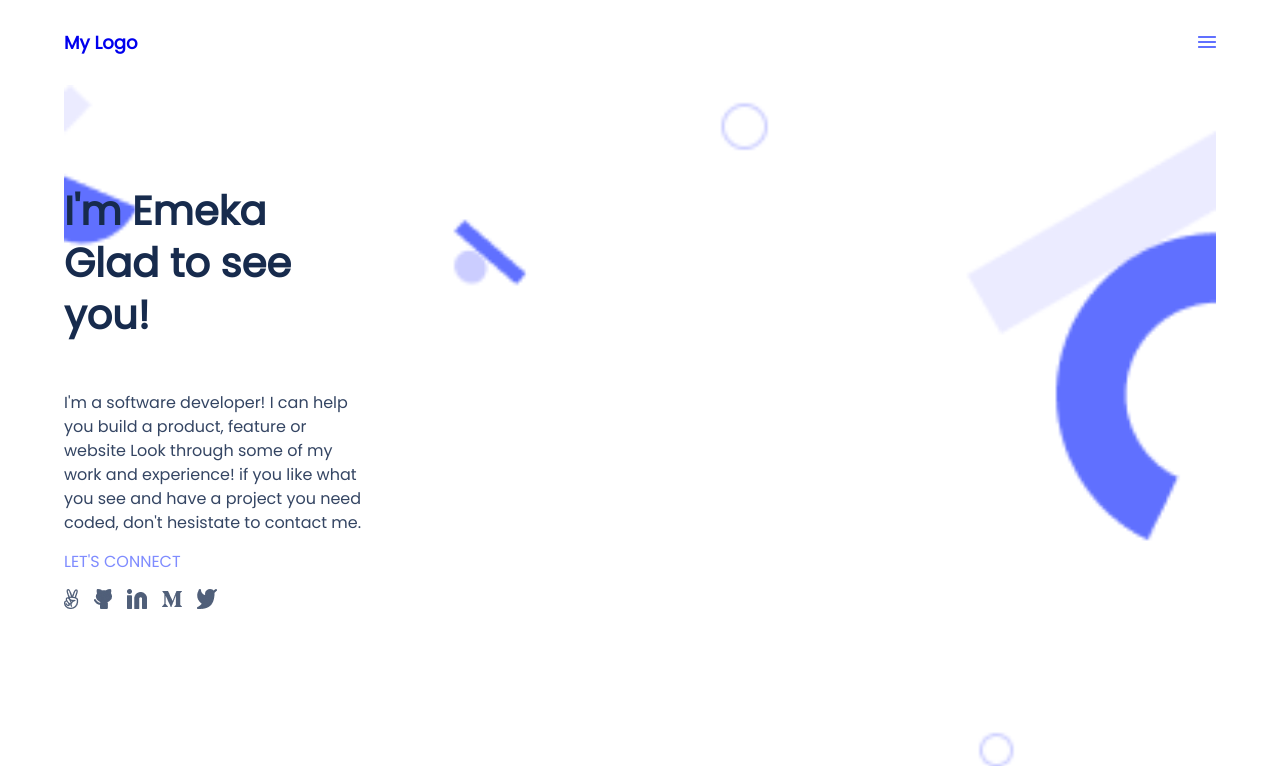
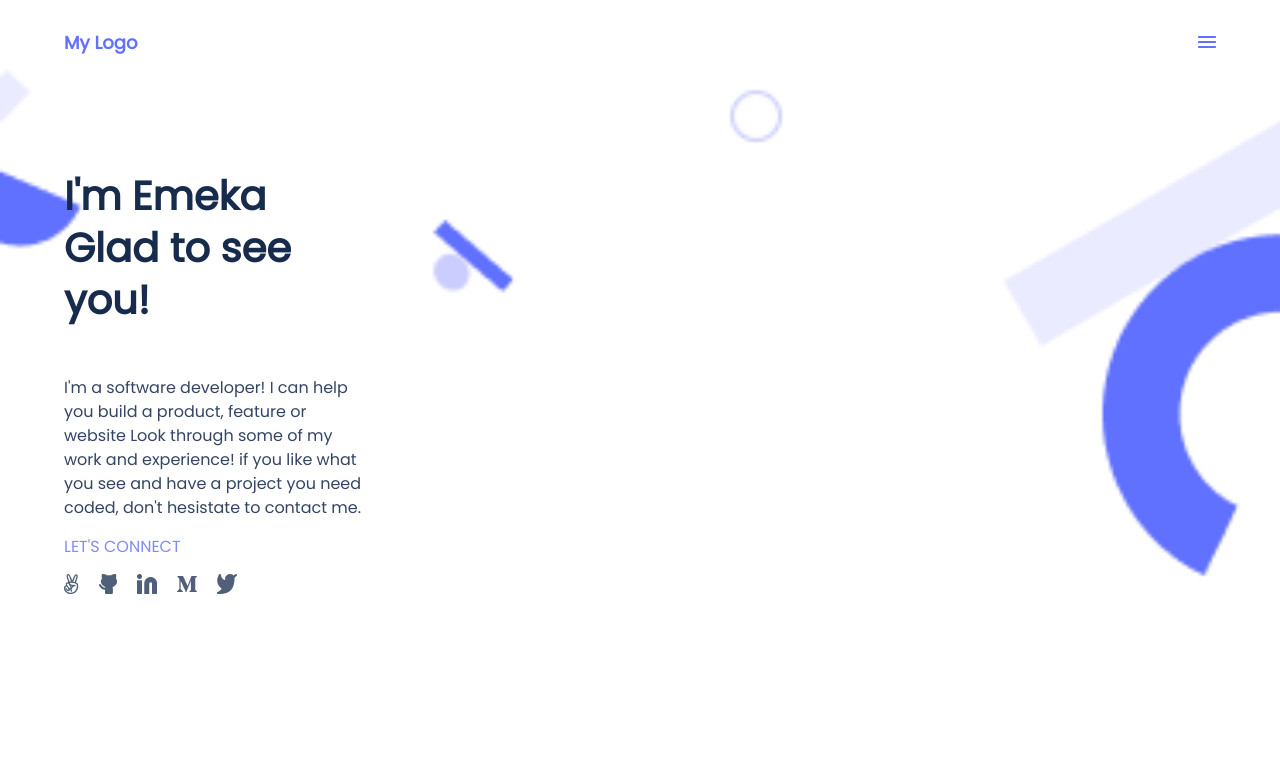
Before and after one commit to EmekaEmmanuel/res_portfolio, a website: page index.html in a window 1280 px wide. Shown: the top 768 px of the page. Drawn offline with Linux system fonts and the light colour scheme; files whose address does not match are found by name.

Commit message:
Update readme.md, index.html and index.css

```diff
--- a/index.css
+++ b/index.css
@@ -11,27 +11,32 @@
   align-items: center;
   width: 90%;
   margin: auto;
-  padding: 30px 0;
+  padding: 30px 0 15px 0;
 }
 
 .header1 h3 {
   font-weight: 700;
+  font-style: bold;
   font-size: 18px;
   line-height: 20px;
-  color: #6070ff;
 }
 
 .header1 h3 a {
   text-decoration: none;
+  color: #6070ff;
+  font-size: 18px;
 }
 
 .section1 {
   background: url(./img//background1.png);
-  background-size: cover;
+  background-size: 100%;
   background-repeat: no-repeat;
+  padding: 100px 0;
+}
+
+.section1 .intro {
   width: 90%;
   margin: auto;
-  padding: 100px 0;
 }
 
 .section1 h1 {
@@ -39,8 +44,9 @@
   color: #172b4d;
   line-height: 52px;
   align-items: left;
-  font-weight: 700;
+  font-weight: 800;
   width: 290px;
+  font-style: bold;
 }
 
 .section1 p {
@@ -66,7 +72,7 @@
 
 .socialmedia_connect ul {
   display: flex;
-  gap: 15px;
+  gap: 20px;
   align-items: left;
   list-style: none;
   padding-top: 15px;
--- a/index.html
+++ b/index.html
@@ -36,7 +36,7 @@
 
         </div>
 
-        <div class="socialmedia_connect">
+        <div class="socialmedia_connect intro">
 
             <h5>LET'S CONNECT</h5>
 
```
Also changed, not shown: README.md.
